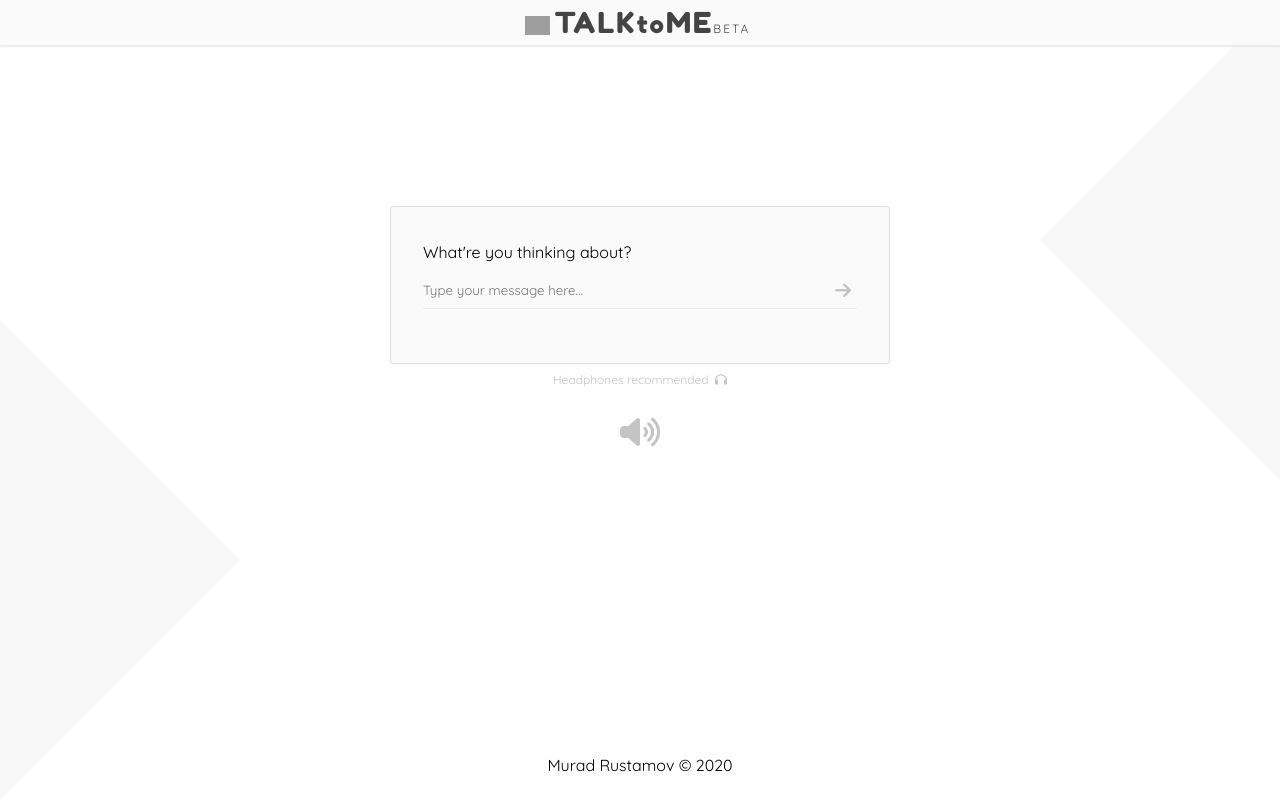
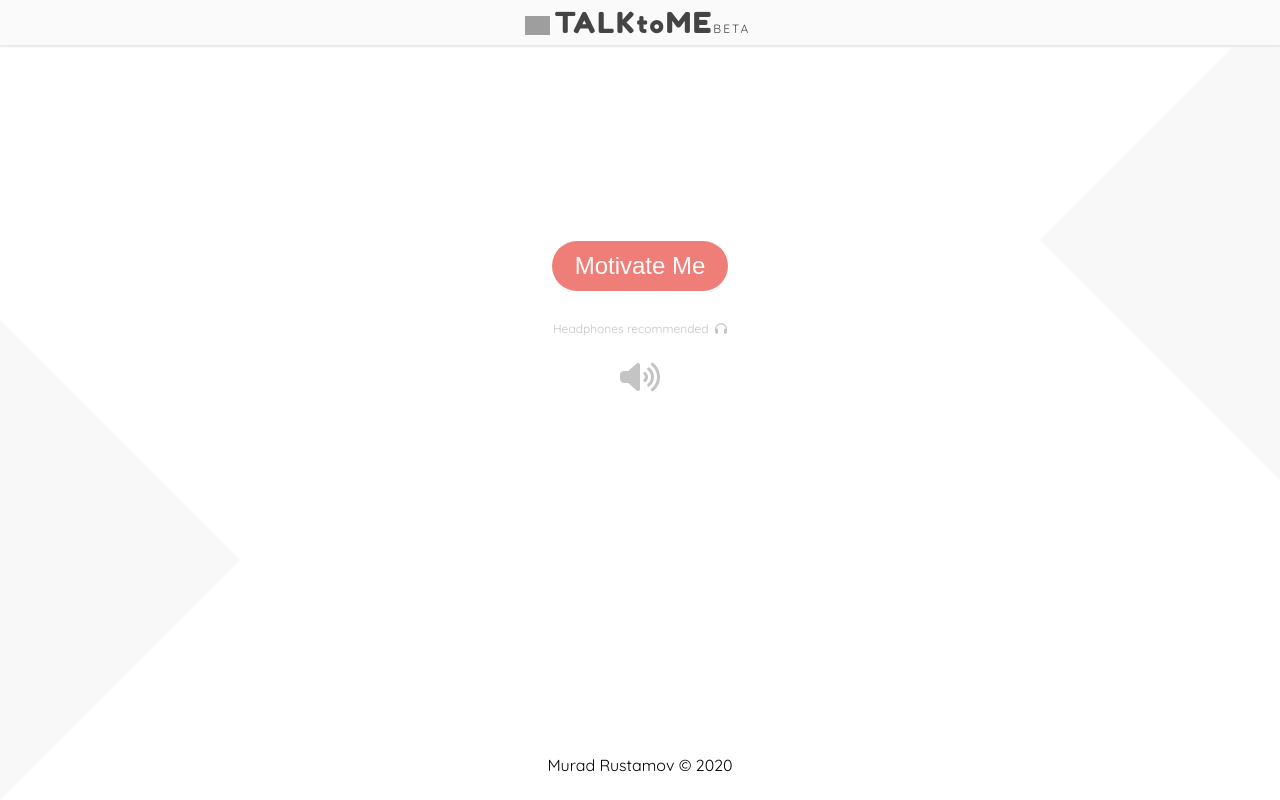
Before and after one commit to muradr777/talktome_react_ts, a React (Create React App) app: page / in a window 1280 px wide. Built offline with nearby package versions, Linux system fonts and the light colour scheme; grey boxes are pictures that could not be loaded.

Commit message:
Reaplaced form

```diff
--- a/src/App.tsx
+++ b/src/App.tsx
@@ -12,15 +12,27 @@ import Player from "./components/Player";
 import UseHeadphones from "./components/UseHeadphones";
 
 export default function App() {
+  const [typing, setTyping] = useState<boolean>(false);
   const [playing, setPlaying] = useState<boolean>(false);
   const [formPosition, setFormPosition] = useState<boolean>(false);
+
+  function changeTypingStatus(typing: boolean) {
+    if (!typing) {
+      setTyping(!typing);
+    }
+  }
+
+  function getClassMainWrap(typing: boolean) {
+    return typing ? "wrapper typing" : "wrapper";
+  }
 
   function setPlayerStatus(status: boolean) {
     setPlaying(!status);
   }
 
-  function moveForm(e: any, position: boolean) {
-    e.preventDefault();
+  // function moveForm(e: any, position: boolean) {
+  function moveForm(position: boolean) {
+    // e.preventDefault();
     setFormPosition(!position);
   }
 
@@ -32,7 +44,7 @@ export default function App() {
     <div className="App">
       <Header />
       {/* TODO: Show landscape error. */}
-      <main className="wrapper">
+      <main className={getClassMainWrap(typing)}>
         {/* TODO: Make dinamic */}
         <Answer
           toggle={formPosition}
@@ -40,7 +52,20 @@ export default function App() {
         />
         {/* TODO: Make dinamic */}
         <div className={getClassFormWrap(formPosition)}>
-          <Form onSubmit={(e: any) => moveForm(e, formPosition)} />
+          {/* <Form
+            handleFocus={() => changeTypingStatus(typing)}
+            onSubmit={(e: any) => moveForm(e, formPosition)}
+          /> */}
+          <div className="motivate-wrap">
+            <button
+              id="#motivate"
+              onClick={() => moveForm(formPosition)}
+              type="button"
+              className="motivate-btn"
+            >
+              Motivate Me
+            </button>
+          </div>
 
           <ControlBtn
             handleClick={() => setPlayerStatus(playing)}
@@ -64,6 +89,6 @@ export default function App() {
 }
 
 // TODO: Use for random quote generation
-function getRandomInt(max: number) {
-  return Math.floor(Math.random() * Math.floor(max));
-}
+// function getRandomInt(max: number) {
+//   return Math.floor(Math.random() * Math.floor(max));
+// }
--- a/src/components/Form.tsx
+++ b/src/components/Form.tsx
@@ -1,4 +1,4 @@
-export default function Form({ onSubmit }: any) {
+export default function Form({ handleFocus, onSubmit }: any) {
   return (
     <form id="mindForm" onSubmit={onSubmit}>
       <div className="form-group">
@@ -17,6 +17,8 @@ export default function Form({ onSubmit }: any) {
             type="text"
             placeholder="Type your message here..."
             autoComplete="off"
+            onBlur={handleFocus}
+            onFocus={handleFocus}
           />
           <button className="submit-btn">
             <i className="fas fa-arrow-right"></i>
--- a/src/sass/controlSound.sass
+++ b/src/sass/controlSound.sass
@@ -1,7 +1,7 @@
 .controlWrap
     left: 50%
     opacity: 0
-    bottom: -70%
+    bottom: -85%
     border: none
     color: #c4c4c4
     font-size: 32px
--- a/src/sass/form.sass
+++ b/src/sass/form.sass
@@ -1,11 +1,11 @@
 .form-wrap
     width: 500px
     position: relative
-    background-color: #fafafa
+    // background-color: #fafafa
     padding: 2.2rem 2rem 1.8rem
     margin: 20vh auto
     border-radius: 3px
-    border: 1px solid #ddd
+    // border: 1px solid #ddd
     transition: border-color .3s ease-in-out, transform 2s
     @include mq(xs)
         width: 100%
@@ -78,3 +78,19 @@
     color: #c4c4c4
     font-size: 12px
     position: absolute
+
+.motivate-wrap
+    display: flex
+    justify-content: center
+    .motivate-btn
+        outline: none
+        opacity: 0.78
+        color: #fafafa
+        font-size: 1.5rem
+        border-radius: 2rem
+        padding: 10px 22px
+        transition: opacity .6s
+        background-color: #ea5a52
+        border: 1px solid transparent
+        &:hover
+            opacity: 1
--- a/src/sass/structure.sass
+++ b/src/sass/structure.sass
@@ -40,7 +40,8 @@
 
 
 @media screen and (max-width: 992px) and (orientation:landscape)
-    main.wrapper *
+    main.wrapper:not(.typing) *
         display: none
-    main.wrapper:before
-        display: block
+    main.wrapper:not(.typing)
+        &:before
+            display: block
```
